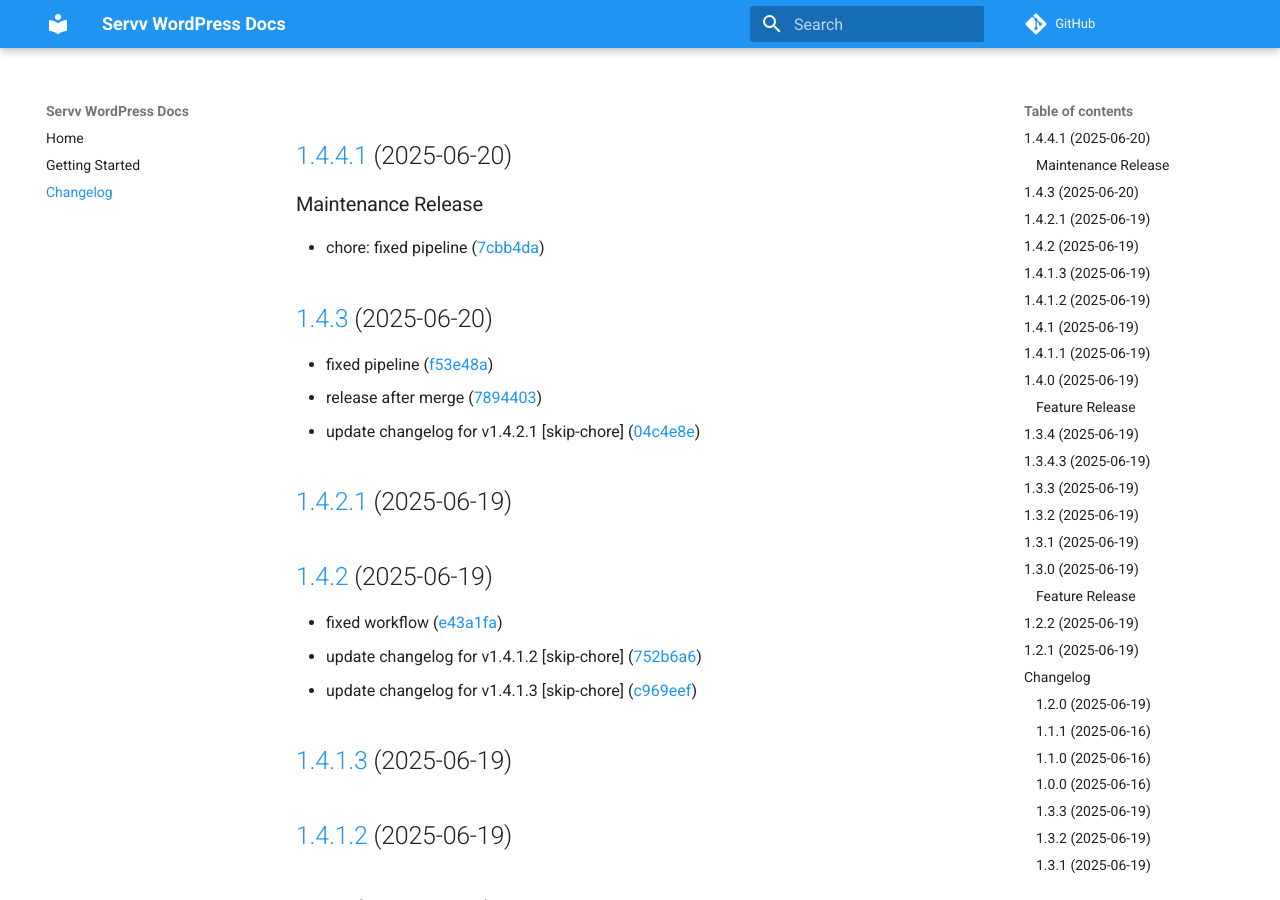
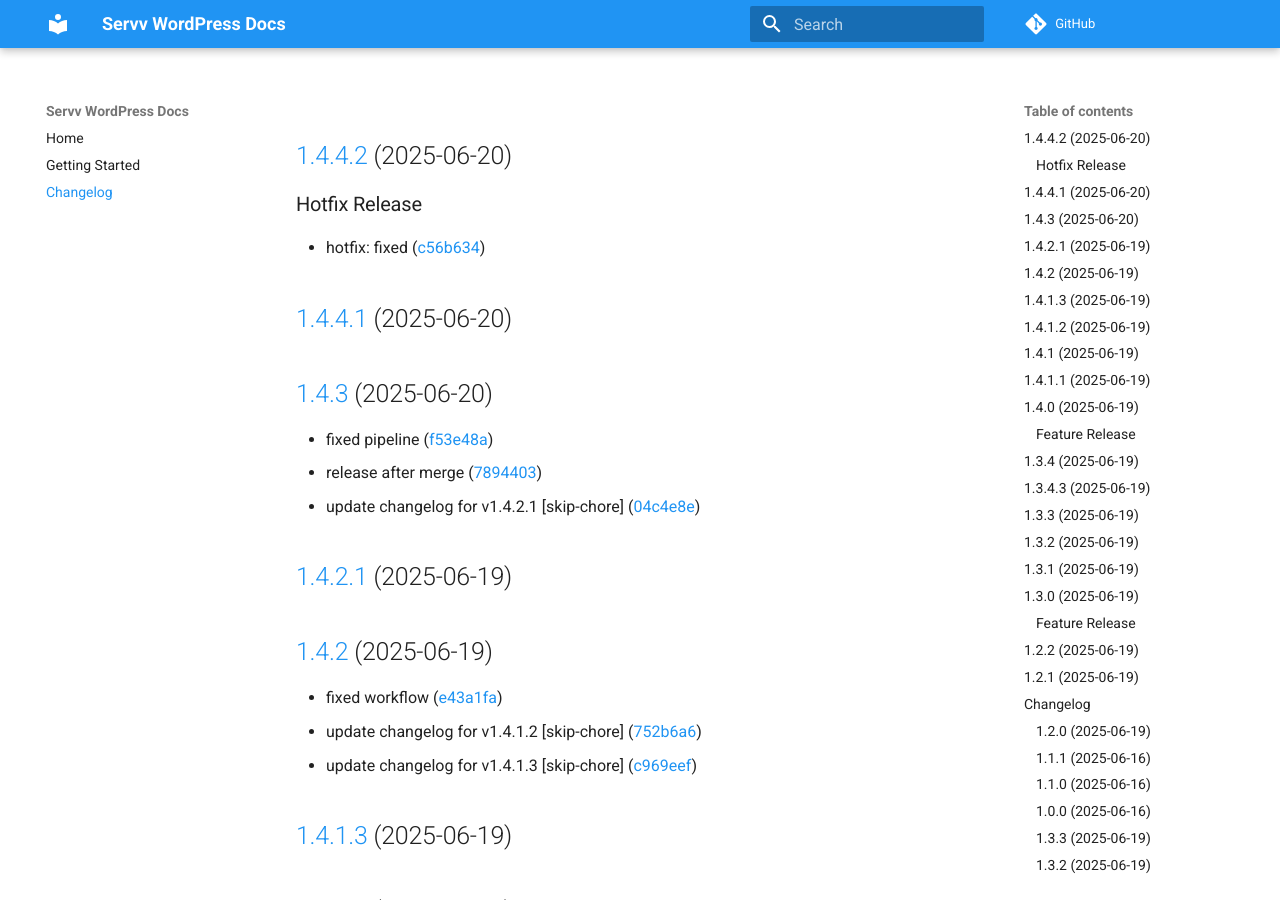
Before and after one commit to varuncoderise/demo_docs, an MkDocs documentation site: the page built from docs/changelog.md, in a window 1280 px wide and 900 px high. Built offline with MkDocs 1.6.1 and Material for MkDocs 9.7.7, drawn with Linux system fonts in a browser that asks for light colours; comment, search, counter and statistics services are not loaded.

Commit message:
Update changelog from v1.4.4.2

```diff
--- a/docs/changelog.md
+++ b/docs/changelog.md
@@ -1,8 +1,11 @@
+## [1.4.4.2](https://github.com/varuncoderise/demo-plugin/compare/v1.4.4.1...v1.4.4.2) (2025-06-20)
+
+### Hotfix Release
+
+* hotfix: fixed  ([c56b634](https://github.com/varuncoderise/demo-plugin/commit/c56b6347df4689aa8eeec3943651e0b5f3ac7013))
+
 ## [1.4.4.1](https://github.com/varuncoderise/demo-plugin/compare/v1.4.4...v1.4.4.1) (2025-06-20)
 
-### Maintenance Release
-
-* chore: fixed pipeline  ([7cbb4da](https://github.com/varuncoderise/demo-plugin/commit/7cbb4dab5ddc02c2b1ed5f46ca511d202b7259e4))
 
 
 
```
